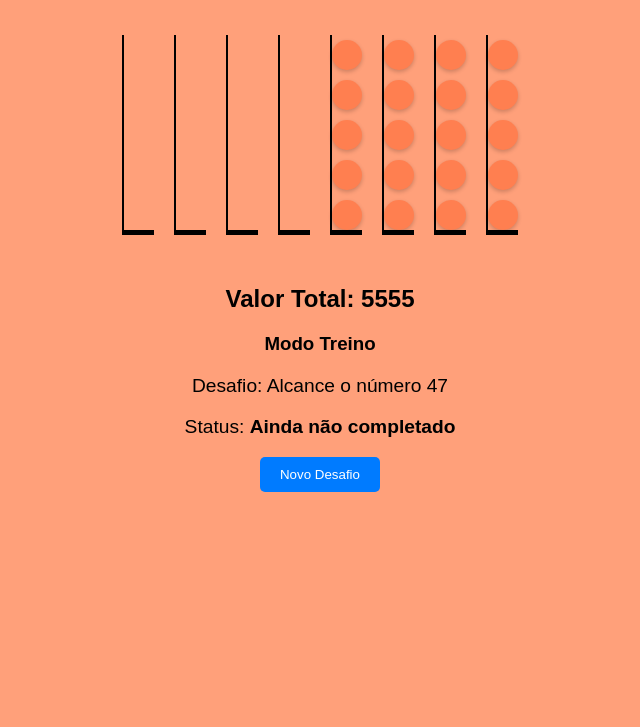
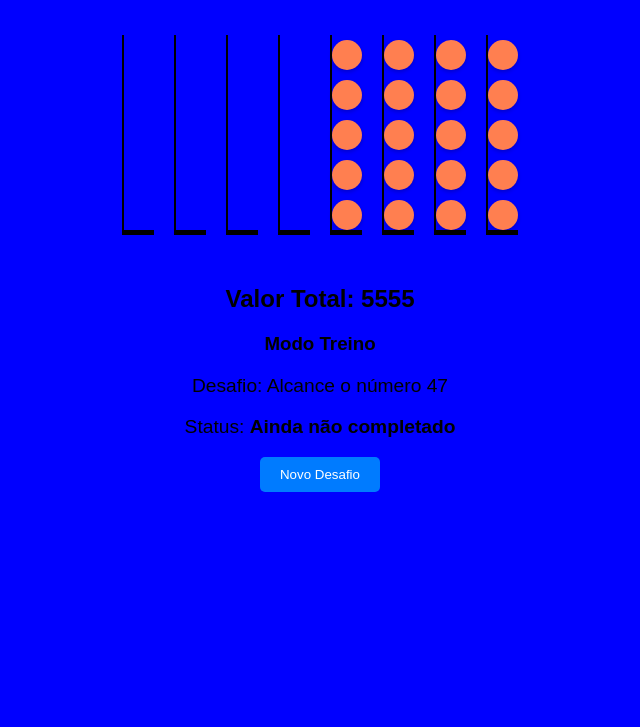
Before and after one commit to adriel-loopes/Abaco, a plain HTML site: page index.html in a window 1280 px wide. Shown: the part 73-800 px from the top of the page, without its empty margins (320-960 px from the left). Drawn offline with Linux system fonts and the light colour scheme.

Commit message:
Update style.css

```diff
--- a/style.css
+++ b/style.css
@@ -1,7 +1,7 @@
 body {
     font-family: Arial, sans-serif;
     text-align: center;
-    background-color: #FFA07A;
+    background-color: #0000FF;
   }
 
   h1 {
```
